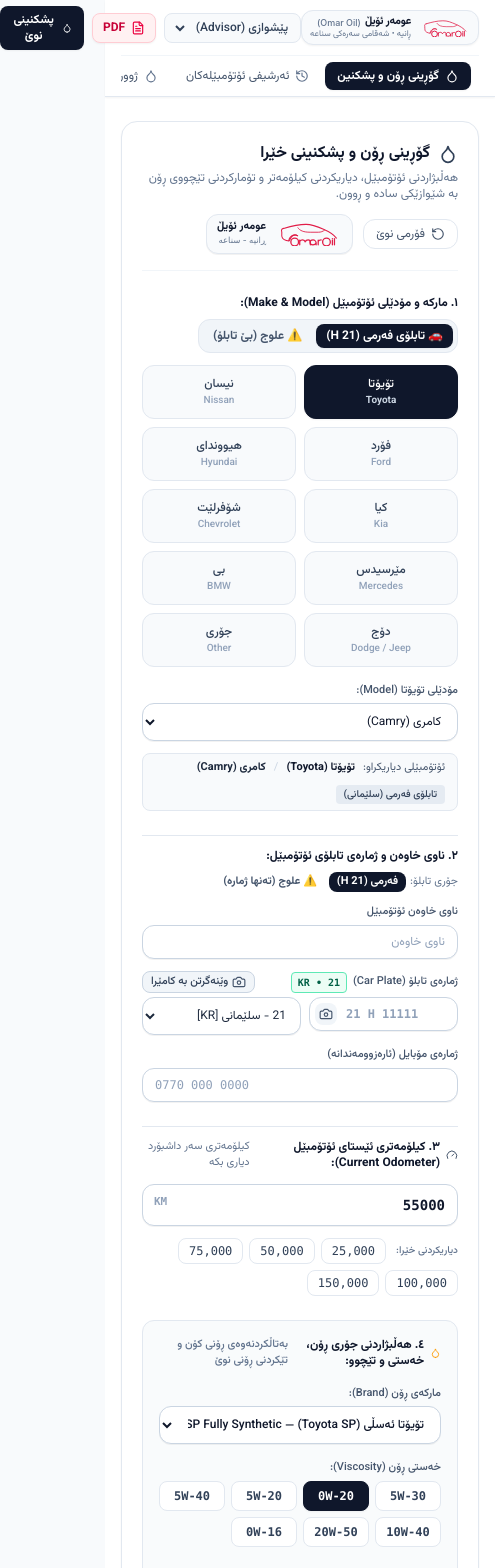
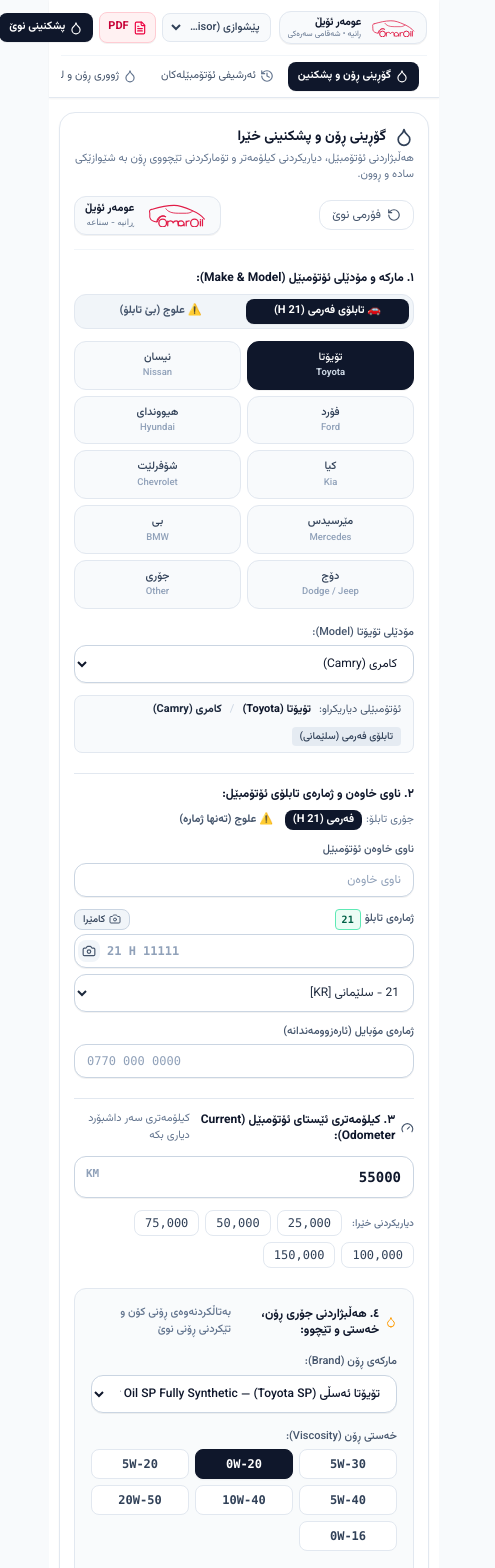
Before and after one commit to arasta-agency/Omer_Service, a React (Vite) app: page / in a window 390 px wide. Shown: the top 1568 px of the page, 495 px wide, since content can reach past the window. Built offline with nearby package versions, Linux system fonts and the light colour scheme.

Commit message:
style: optimize mobile responsive layout
Refine padding, spacing, and font sizes across the main intake form, archive module, and header to improve usability on small screens.

```diff
--- a/src/App.tsx
+++ b/src/App.tsx
@@ -68,7 +68,7 @@
       />
 
       {/* Main Content Area */}
-      <main className="flex-1 max-w-7xl w-full mx-auto px-4 sm:px-6 lg:px-8 py-6 space-y-6">
+      <main className="flex-1 max-w-7xl w-full mx-auto px-2.5 sm:px-6 lg:px-8 py-3.5 sm:py-6 space-y-4 sm:space-y-6">
         {/* TAB 0: FAST KURDISH OIL INTAKE (PRIMARY WORKFLOW) */}
         {currentTab === 'fast_oil' && <FastKurdishOilIntake />}
 
--- a/src/components/FastKurdishOilIntake.tsx
+++ b/src/components/FastKurdishOilIntake.tsx
@@ -489,19 +489,19 @@
       )}
 
       {/* Main Single Clean Card */}
-      <div className="bg-white border border-slate-200 rounded-2xl p-5 sm:p-7 space-y-6 shadow-xs">
+      <div className="bg-white border border-slate-200 rounded-2xl p-3.5 sm:p-7 space-y-5 sm:space-y-6 shadow-xs">
         {/* Title & Info */}
-        <div className="border-b border-slate-100 pb-4 flex flex-col sm:flex-row sm:items-center justify-between gap-3">
+        <div className="border-b border-slate-100 pb-3.5 flex flex-col sm:flex-row sm:items-center justify-between gap-3">
           <div>
-            <h2 className="text-base font-bold text-slate-900 flex items-center gap-2">
+            <h2 className="text-sm sm:text-base font-bold text-slate-900 flex items-center gap-2">
               <Droplet className="w-5 h-5 text-slate-700" />
               گۆڕینی ڕۆن و پشکنینی خێرا
             </h2>
-            <p className="text-xs text-slate-500 mt-1">
+            <p className="text-[11px] sm:text-xs text-slate-500 mt-1">
               هەڵبژاردنی ئۆتۆمبێل، دیاریکردنی کیلۆمەتر و تۆمارکردنی تێچووی ڕۆن بە شێوازێکی سادە و ڕوون.
             </p>
           </div>
-          <div className="flex items-center gap-2.5">
+          <div className="flex items-center justify-between sm:justify-start gap-2.5">
             <button
               type="button"
               onClick={resetForm}
@@ -529,16 +529,16 @@
             </label>
             <div className="flex items-center gap-2">
               {/* Type Switcher: Regular vs علوج */}
-              <div className="flex items-center gap-1 bg-slate-100 p-1 rounded-xl border border-slate-200">
+              <div className="flex items-center gap-1 bg-slate-100 p-1 rounded-xl border border-slate-200 w-full sm:w-auto justify-stretch">
                 <button
                   type="button"
                   onClick={() => {
                     setIsAloj(false);
                     if (plateCity === 'علوج') setPlateCity('سلێمانی');
                   }}
-                  className={`px-2.5 py-1 rounded-lg text-xs font-bold transition cursor-pointer ${
+                  className={`flex-1 sm:flex-none px-2.5 py-1 rounded-lg text-[11px] sm:text-xs font-bold transition cursor-pointer text-center ${
                     !isVehicleAloj
-                      ? 'bg-slate-900 text-white shadow-xs'
+                      ? 'bg-slate-900 text-white shadow-2xs'
                       : 'text-slate-600 hover:text-slate-900'
                   }`}
                 >
@@ -550,9 +550,9 @@
                     setIsAloj(true);
                     setPlateCity('علوج');
                   }}
-                  className={`px-2.5 py-1 rounded-lg text-xs font-bold transition cursor-pointer flex items-center gap-1 ${
+                  className={`flex-1 sm:flex-none px-2.5 py-1 rounded-lg text-[11px] sm:text-xs font-bold transition cursor-pointer flex items-center justify-center gap-1 ${
                     isVehicleAloj
-                      ? 'bg-amber-500 text-slate-950 font-black shadow-xs'
+                      ? 'bg-amber-500 text-slate-950 font-black shadow-2xs'
                       : 'text-slate-600 hover:text-amber-800'
                   }`}
                 >
@@ -563,7 +563,7 @@
           </div>
 
           {/* Clean Brand List */}
-          <div className="grid grid-cols-2 sm:grid-cols-5 gap-2">
+          <div className="grid grid-cols-2 xs:grid-cols-3 sm:grid-cols-5 gap-1.5 sm:gap-2">
             {CAR_BRANDS.map((brand) => {
               const isSelected = selectedBrand.id === brand.id;
               return (
@@ -571,14 +571,14 @@
                   key={brand.id}
                   type="button"
                   onClick={() => handleBrandChange(brand)}
-                  className={`px-3 py-2.5 rounded-xl border text-center text-xs transition cursor-pointer ${
+                  className={`px-2.5 sm:px-3 py-2 sm:py-2.5 rounded-xl border text-center text-[11px] sm:text-xs transition cursor-pointer ${
                     isSelected
-                      ? 'bg-slate-900 border-slate-900 text-white font-bold shadow-xs'
+                      ? 'bg-slate-900 border-slate-900 text-white font-bold shadow-2xs'
                       : 'bg-slate-50 border-slate-200 text-slate-700 hover:bg-slate-100 hover:border-slate-300 font-medium'
                   }`}
                 >
-                  <span className="block font-medium">{brand.nameKrd.split(' ')[0]}</span>
-                  <span className={`text-[10px] ${isSelected ? 'text-slate-300' : 'text-slate-400'}`}>
+                  <span className="block font-medium truncate">{brand.nameKrd.split(' ')[0]}</span>
+                  <span className={`text-[9.5px] sm:text-[10px] block truncate ${isSelected ? 'text-slate-300' : 'text-slate-400'}`}>
                     {brand.nameEn}
                   </span>
                 </button>
@@ -674,16 +674,16 @@
 
           {/* Special Alooj guidance banner if active */}
           {isVehicleAloj && (
-            <div className="p-2.5 bg-amber-50 border border-amber-200 rounded-xl text-xs text-amber-900 flex items-center justify-between gap-2">
+            <div className="p-2.5 bg-amber-50 border border-amber-200 rounded-xl text-xs text-amber-900 flex flex-col sm:flex-row sm:items-center justify-between gap-2">
               <div className="flex items-center gap-2">
-                <span className="px-2 py-0.5 bg-amber-500 text-slate-950 font-black rounded text-[10px]">
+                <span className="px-2 py-0.5 bg-amber-500 text-slate-950 font-black rounded text-[10px] shrink-0">
                   علوج
                 </span>
                 <span>
-                  ئەم ئۆتۆمبێلە علوجە (بێ تابلۆیە) و فۆرماتی 21 H یان 22 A پەیڕەو ناکات؛ تەنها ژمارەی سەر سەیارەکە بنووسە.
+                  ئەم ئۆتۆمبێلە علوجە (بێ تابلۆیە)؛ تەنها ژمارەی سەر سەیارەکە بنووسە.
                 </span>
               </div>
-              <span className="text-[10px] text-amber-800 font-mono hidden sm:inline">
+              <span className="text-[10px] text-amber-800 font-mono self-start sm:self-auto">
                 {plateNumber ? `تۆمار: علوج ${plateNumber}` : 'تەنها ژمارە'}
               </span>
             </div>
@@ -702,52 +702,50 @@
             </div>
 
             <div>
-              <div className="flex items-center justify-between mb-1">
-                <div className="flex items-center gap-1.5">
-                  <span className={`text-[11px] font-medium ${isVehicleAloj ? 'text-amber-800 font-bold' : 'text-slate-600'}`}>
-                    {isVehicleAloj ? '⚠️ ژمارەی علوج (Unregistered Number)' : 'ژمارەی تابلۆ (Car Plate)'}
+              <div className="flex items-center justify-between mb-1 gap-1">
+                <div className="flex items-center gap-1 shrink-0 min-w-0">
+                  <span className={`text-[11px] font-medium truncate ${isVehicleAloj ? 'text-amber-800 font-bold' : 'text-slate-600'}`}>
+                    {isVehicleAloj ? '⚠️ ژمارەی علوج' : 'ژمارەی تابلۆ'}
                   </span>
                   {currentProvince && (
-                    <span className={`px-1.5 py-0.5 rounded text-[10px] font-mono font-bold border ${
+                    <span className={`px-1.5 py-0.5 rounded text-[10px] font-mono font-bold border shrink-0 ${
                       currentProvince.isKurdistanRegion
                         ? 'bg-emerald-50 text-emerald-800 border-emerald-300'
                         : 'bg-blue-50 text-blue-800 border-blue-300'
                     }`}>
-                      {currentProvince.code} {currentProvince.mark ? `• ${currentProvince.mark}` : ''}
+                      {currentProvince.code}
                     </span>
                   )}
                 </div>
                 <button
                   type="button"
                   onClick={() => setIsCameraOpen(true)}
-                  className="text-[11px] text-slate-700 hover:text-slate-900 bg-slate-100 hover:bg-slate-200 px-2 py-0.5 rounded-lg border border-slate-300 flex items-center gap-1 transition cursor-pointer font-medium"
+                  className="text-[10px] sm:text-[11px] text-slate-700 hover:text-slate-900 bg-slate-100 hover:bg-slate-200 px-2 py-0.5 rounded-lg border border-slate-300 flex items-center gap-1 transition cursor-pointer font-medium shrink-0"
                 >
-                  <Camera className="w-3.5 h-3.5 text-slate-600" />
-                  وێنەگرتن بە کامێرا
+                  <Camera className="w-3 h-3 sm:w-3.5 sm:h-3.5 text-slate-600" />
+                  <span>کامێرا</span>
                 </button>
               </div>
-              <div className="flex gap-2">
+              <div className="flex flex-col xs:flex-row gap-1.5 sm:gap-2">
                 <div className="relative flex-1">
                   <input
                     type="text"
                     inputMode={isVehicleAloj ? 'numeric' : 'text'}
-                    placeholder={isVehicleAloj ? 'وەک: 84920 (تەنها ژمارە بنووسە)' : '21 H 11111'}
+                    placeholder={isVehicleAloj ? 'وەک: 84920' : '21 H 11111'}
                     value={plateNumber}
                     onChange={(e) => {
                       const val = e.target.value;
                       if (isVehicleAloj) {
-                        // Allow typing digits and spaces
                         setPlateNumber(val.replace(/[^0-9\s]/g, ''));
                       } else {
                         setPlateNumber(val);
-                        // Auto-detect province if starts with official code like 21, 22, 23, 24, 11, etc.
                         const detectedProv = detectProvinceFromPlateString(val);
                         if (detectedProv) {
                           setPlateCity(detectedProv.nameKrd);
                         }
                       }
                     }}
-                    className={`w-full bg-white rounded-xl px-3 py-2 text-xs font-mono font-bold text-left focus:outline-none pl-9 shadow-2xs transition ${
+                    className={`w-full bg-white rounded-xl px-3 py-2 text-xs font-mono font-bold text-left focus:outline-none pl-8 shadow-2xs transition ${
                       isVehicleAloj
                         ? 'border border-amber-400 text-amber-900 focus:border-amber-600 placeholder-amber-400'
                         : 'border border-slate-300 text-slate-900 focus:border-slate-800 placeholder-slate-400'
@@ -757,7 +755,7 @@
                   <button
                     type="button"
                     onClick={() => setIsCameraOpen(true)}
-                    className="absolute left-1.5 top-1.5 p-1 rounded-lg bg-slate-100 hover:bg-slate-200 text-slate-600 hover:text-slate-900 transition"
+                    className="absolute left-1 top-1.5 p-1 rounded-lg bg-slate-100 hover:bg-slate-200 text-slate-600 hover:text-slate-900 transition"
                     title="کردنەوەی کامێرا بۆ خوێندنەوەی تابلۆ"
                   >
                     <Camera className="w-3.5 h-3.5" />
@@ -774,7 +772,7 @@
                       setIsAloj(false);
                     }
                   }}
-                  className={`bg-white border rounded-xl px-2.5 py-2 text-xs focus:outline-none cursor-pointer max-w-[175px] shadow-2xs ${
+                  className={`bg-white border rounded-xl px-2.5 py-2 text-xs focus:outline-none cursor-pointer w-full xs:w-auto xs:max-w-[145px] sm:max-w-[175px] shadow-2xs shrink-0 ${
                     isVehicleAloj
                       ? 'border-amber-400 text-amber-900 font-bold'
                       : 'border-slate-300 text-slate-800'
@@ -896,7 +894,7 @@
             {/* Viscosity Options */}
             <div>
               <span className="text-[11px] text-slate-600 font-medium block mb-1">خەستی ڕۆن (Viscosity):</span>
-              <div className="grid grid-cols-4 sm:grid-cols-7 gap-1.5">
+              <div className="grid grid-cols-3 xs:grid-cols-4 sm:grid-cols-7 gap-1.5">
                 {(['5W-30', '0W-20', '5W-20', '5W-40', '10W-40', '20W-50', '0W-16'] as OilViscosity[]).map((v) => (
                   <button
                     key={v}
--- a/src/components/Header.tsx
+++ b/src/components/Header.tsx
@@ -55,11 +55,11 @@
 
   return (
     <header className="bg-white border-b border-slate-200 sticky top-0 z-40 text-right shadow-xs">
-      <div className="max-w-7xl mx-auto px-4 sm:px-6 lg:px-8">
+      <div className="max-w-7xl mx-auto px-3 sm:px-6 lg:px-8">
         {/* Main Header Bar */}
-        <div className="flex items-center justify-between h-14 border-b border-slate-100">
+        <div className="flex items-center justify-between h-14 border-b border-slate-100 gap-2">
           {/* Logo & Brand - Refined, compact & contained */}
-          <div className="flex items-center gap-2 bg-slate-50 px-2 py-1 rounded-xl border border-slate-200 shrink-0 max-w-[200px] sm:max-w-none shadow-xs">
+          <div className="flex items-center gap-1.5 bg-slate-50 px-2 py-1 rounded-xl border border-slate-200 shrink-0 max-w-[170px] xs:max-w-[200px] sm:max-w-none shadow-2xs">
             <div className="flex items-center justify-center shrink-0">
               <OmarOilLogo variant="red" size="xs" />
             </div>
@@ -68,12 +68,12 @@
                 <span className="text-[11px] sm:text-xs font-bold text-slate-900 tracking-tight truncate">
                   عومەر ئۆیڵ
                 </span>
-                <span className="text-[9px] text-slate-500 font-sans font-medium truncate">
+                <span className="text-[9px] text-slate-500 font-sans font-medium truncate hidden xs:inline">
                   (Omar Oil)
                 </span>
               </div>
-              <p className="text-[8.5px] text-slate-500 truncate">
-                ڕانیە • شەقامی سەرەکی سناعە
+              <p className="text-[8px] sm:text-[8.5px] text-slate-500 truncate">
+                ڕانیە • شەقامی سەرەکی
               </p>
             </div>
           </div>
@@ -96,13 +96,13 @@
           </div>
 
           {/* Right: Role Switcher & Actions */}
-          <div className="flex items-center gap-2">
-            <div className="flex items-center bg-slate-50 px-2 py-1 rounded-lg border border-slate-200 text-xs">
-              <UserCheck className="w-3.5 h-3.5 text-slate-500 ml-1.5 hidden sm:inline" />
+          <div className="flex items-center gap-1.5 sm:gap-2">
+            <div className="flex items-center bg-slate-50 px-1.5 sm:px-2 py-1 rounded-lg border border-slate-200 text-xs shrink-0">
+              <UserCheck className="w-3.5 h-3.5 text-slate-500 ml-1 hidden sm:inline" />
               <select
                 value={userRole}
                 onChange={(e) => setUserRole(e.target.value as UserRole)}
-                className="bg-transparent text-xs text-slate-700 font-medium focus:outline-none cursor-pointer"
+                className="bg-transparent text-[11px] sm:text-xs text-slate-700 font-medium focus:outline-none cursor-pointer max-w-[95px] xs:max-w-[130px] sm:max-w-none truncate"
               >
                 {ROLES.map((r) => (
                   <option key={r.key} value={r.key} className="bg-white text-slate-900">
@@ -116,10 +116,10 @@
               <button
                 type="button"
                 onClick={onOpenPresentation}
-                className="px-2.5 py-1.5 bg-rose-50 hover:bg-rose-100 text-rose-700 border border-rose-200 font-bold text-xs rounded-lg transition flex items-center gap-1.5 cursor-pointer shadow-xs"
+                className="px-2 sm:px-2.5 py-1.5 bg-rose-50 hover:bg-rose-100 text-rose-700 border border-rose-200 font-bold text-[11px] sm:text-xs rounded-lg transition flex items-center gap-1 sm:gap-1.5 cursor-pointer shadow-2xs shrink-0"
                 title="پرێزێنتەیشنی سیستەم بە کوردی سۆرانی و داگرتنی وەک PDF"
               >
-                <FileText className="w-3.5 h-3.5 text-rose-600" />
+                <FileText className="w-3.5 h-3.5 text-rose-600 shrink-0" />
                 <span className="hidden sm:inline">پرێزێنتەیشن (PDF)</span>
                 <span className="sm:hidden">PDF</span>
               </button>
@@ -128,17 +128,17 @@
             <button
               type="button"
               onClick={() => setCurrentTab('fast_oil')}
-              className="px-3 py-1.5 bg-slate-900 hover:bg-slate-800 text-white font-bold text-xs rounded-lg transition flex items-center gap-1.5 cursor-pointer shadow-xs"
+              className="px-2.5 sm:px-3 py-1.5 bg-slate-900 hover:bg-slate-800 text-white font-bold text-[11px] sm:text-xs rounded-lg transition flex items-center gap-1 sm:gap-1.5 cursor-pointer shadow-2xs shrink-0"
             >
-              <Droplet className="w-3.5 h-3.5 text-white" />
-              <span>پشکنینی نوێ</span>
+              <Droplet className="w-3.5 h-3.5 text-white shrink-0" />
+              <span className="whitespace-nowrap">پشکنینی نوێ</span>
             </button>
           </div>
         </div>
 
-        {/* Navigation Tabs Bar */}
-        <nav className="flex space-x-1 space-x-reverse overflow-x-auto py-1.5 scrollbar-none items-center justify-between">
-          <div className="flex space-x-1 space-x-reverse">
+        {/* Navigation Tabs Bar - Smooth horizontal scroll on mobile */}
+        <nav className="flex space-x-1 space-x-reverse overflow-x-auto py-1.5 scrollbar-none items-center justify-between flex-nowrap shrink-0 touch-pan-x">
+          <div className="flex space-x-1 space-x-reverse flex-nowrap shrink-0">
             {NAV_ITEMS.map((item) => {
               const Icon = item.icon;
               const isActive = currentTab === item.id;
@@ -148,9 +148,9 @@
                   key={item.id}
                   type="button"
                   onClick={() => setCurrentTab(item.id)}
-                  className={`flex items-center gap-1.5 px-3 py-1.5 text-xs rounded-lg whitespace-nowrap transition cursor-pointer ${
+                  className={`flex items-center gap-1 sm:gap-1.5 px-2.5 sm:px-3 py-1.5 text-[11px] sm:text-xs rounded-lg whitespace-nowrap transition cursor-pointer shrink-0 ${
                     isActive
-                      ? 'bg-slate-900 text-white font-bold shadow-xs'
+                      ? 'bg-slate-900 text-white font-bold shadow-2xs'
                       : 'text-slate-600 hover:text-slate-900 hover:bg-slate-100'
                   }`}
                 >
@@ -170,7 +170,7 @@
             <button
               type="button"
               onClick={onOpenPresentation}
-              className="hidden md:flex items-center gap-1 px-2.5 py-1 text-xs text-rose-700 hover:text-rose-800 font-bold transition whitespace-nowrap"
+              className="hidden md:flex items-center gap-1 px-2.5 py-1 text-xs text-rose-700 hover:text-rose-800 font-bold transition whitespace-nowrap shrink-0"
             >
               <FileText className="w-3 h-3" />
               <span>پێشکەشکردنی سیستەم (PDF)</span>
```
Also changed, not shown: src/components/CarArchiveModule.tsx (+12 -10 lines).
